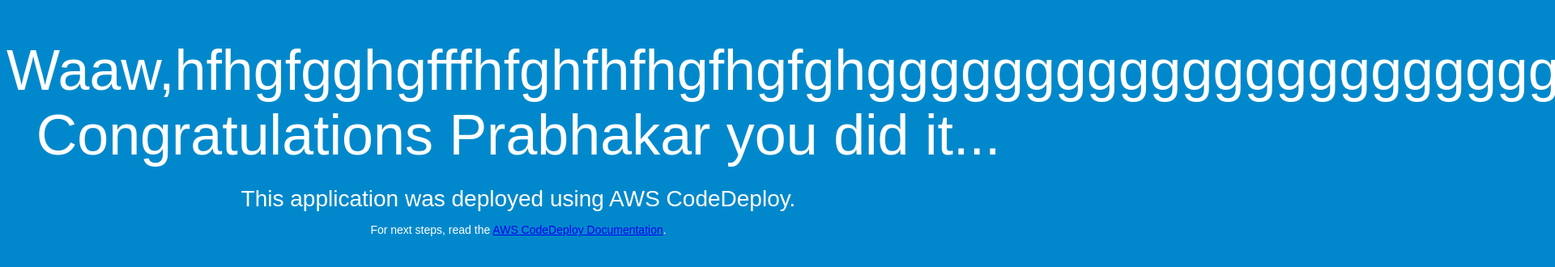
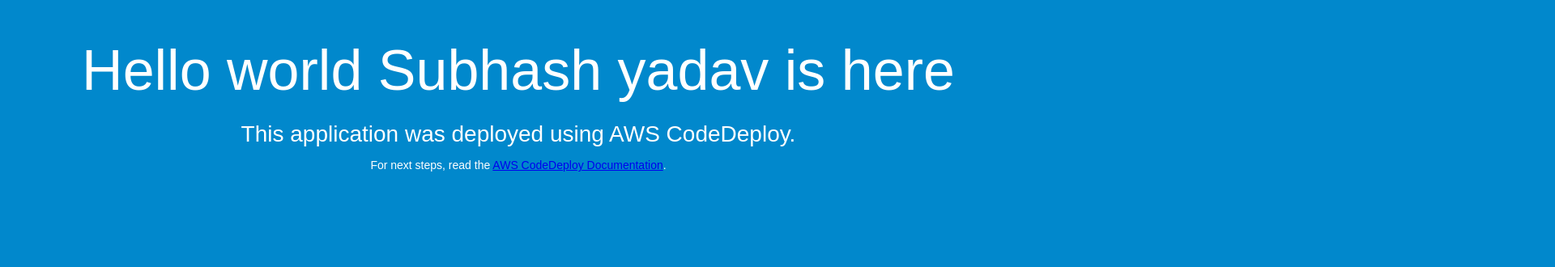
Before and after one commit to ssaksubhash/AWS-code-deploy, a plain HTML site: page index.html in a window 1280 px wide. Shown: the top 330 px of the page at 81% size, 1920 px wide, since content can reach past the window. Drawn offline with Linux system fonts and the light colour scheme.

Commit message:
Update index.html

```diff
--- a/index.html
+++ b/index.html
@@ -26,7 +26,7 @@
 </head>
 <body>
   <div align="center">
-    <h1>Waaw,hfhgfgghgfffhfghfhfhgfhgfghggggggggggggggggggggggggggggggggggg Congratulations Prabhakar you did it...</h1>
+    <h1>Hello world Subhash yadav is here</h1>
     <h2>This application was deployed using AWS CodeDeploy.</h2>
     <p>For next steps, read the <a href="http://aws.amazon.com/documentation/codedeploy">AWS CodeDeploy Documentation</a>.</p>
   </div>
```
